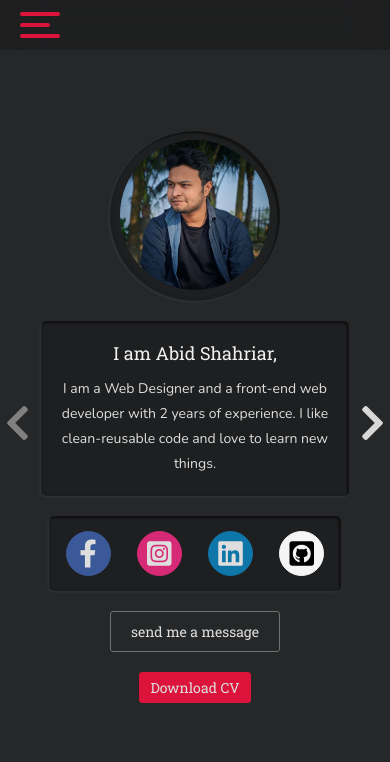
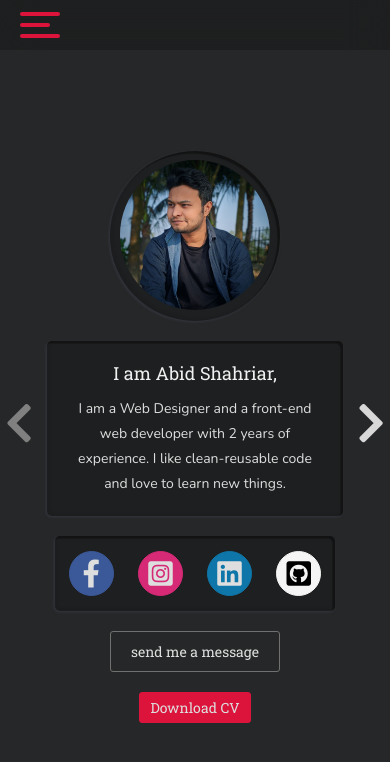
Before and after one commit to abid-shahriar/react-portfolio, a React (Create React App) app: page / in a window 390 px wide. Shown: the top 762 px of the page. Built offline with nearby package versions, Linux system fonts and the light colour scheme.

Commit message:
minor changes

```diff
--- a/src/sass/_global.scss
+++ b/src/sass/_global.scss
@@ -34,7 +34,7 @@
 	animation: sectionChange 0.25s ease-in-out;
 
 	@media (max-width: 1100px) {
-		width: 83%;
+		width: 80%;
 	}
 }
 
@@ -46,7 +46,7 @@
 	position: relative;
 
 	@media (max-width: 1100px) {
-		padding: 5rem 0 12rem;
+		padding: 2rem 0 5rem;
 	}
 }
 
@@ -68,38 +68,15 @@ a {
 	color: var(--white-light-1);
 }
 
-.routeChange {
-	display: none;
-	@media (max-width: 1100px) {
-		display: flex;
-		align-items: center;
-		justify-content: center;
-		position: absolute;
-		left: 50%;
-		bottom: 7rem;
-		transform: translateX(-50%);
-
-		a {
-			font-size: 1.4rem;
-			font-weight: 100;
-			text-decoration: underline;
-			color: whitesmoke;
-
-			&:first-child {
-				margin-right: 1.5rem;
-			}
-		}
-	}
-}
-
 .leftBtn,
 .rightBtn {
-	font-size: 4rem;
+	font-size: 4.5rem;
 	position: fixed;
 	top: 50%;
 	transform: translateY(-50%);
 	color: rgb(216, 216, 216);
 	z-index: 1000;
+	padding: 5rem 0;
 	display: none;
 
 	@media (max-width: 1100px) {
```
